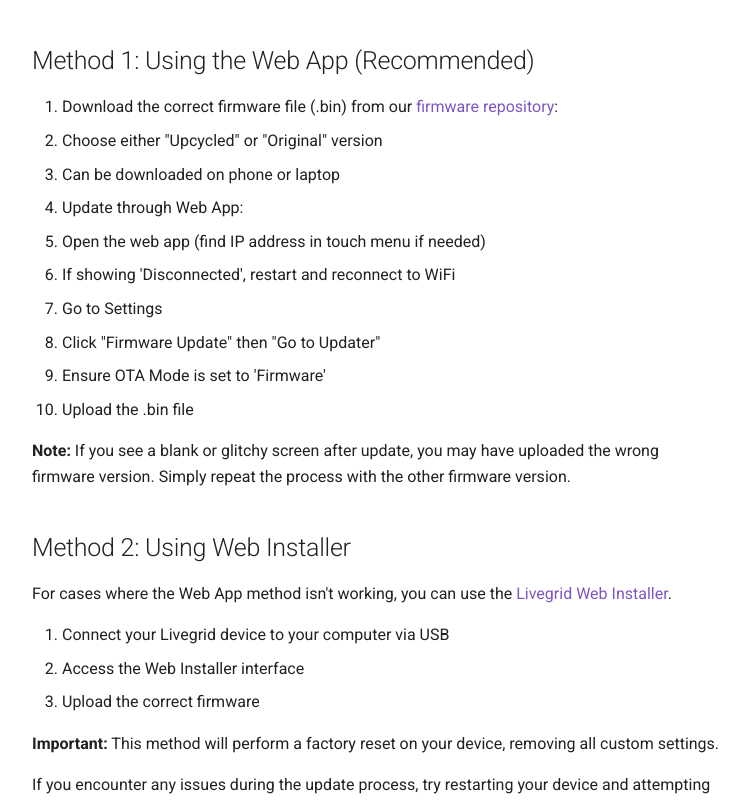
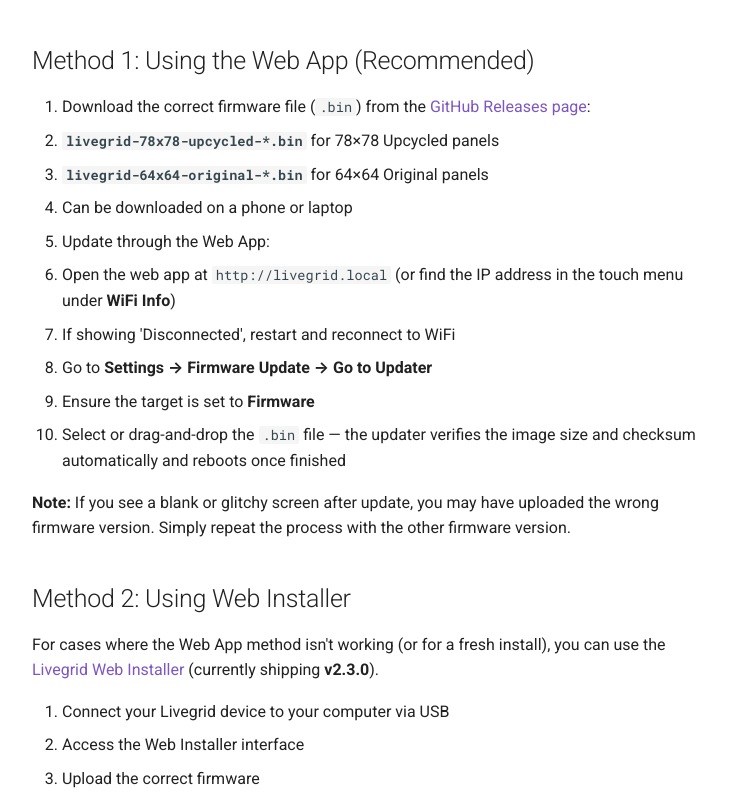
Before and after one commit to livegrid/livegrid.github.io, an MkDocs documentation site: the page built from docs/update.md, in a window 1280 px wide and 1400 px high, cut to the strip 566-1367 px from the top of the window. Shown: the whole strip, without its empty margins (264-1013 px from the left). Built offline with MkDocs 1.6.1 and Material for MkDocs 9.7.7, drawn with Linux system fonts in a browser that asks for light colours.

Commit message:
Update docs for v2.3.0 (GitHub Releases, ElegantOTA v4, NetWizard v2)

```diff
--- a/docs/update.md
+++ b/docs/update.md
@@ -8,23 +8,23 @@ There are two methods to update your Livegrid device. Watch the video guide belo
 
 ## Method 1: Using the Web App (Recommended)
 
-1. Download the correct firmware file (.bin) from our [firmware repository](https://drive.google.com/drive/folders/1QqQZ37dr1o1E2UW8FfLWYng1Vx1vGtFh):
-   - Choose either "Upcycled" or "Original" version
-   - Can be downloaded on phone or laptop
+1. Download the correct firmware file (`.bin`) from the [GitHub Releases page](https://github.com/livegrid/OpenMatrix/releases/latest):
+   - **`livegrid-78x78-upcycled-*.bin`** for 78×78 Upcycled panels
+   - **`livegrid-64x64-original-*.bin`** for 64×64 Original panels
+   - Can be downloaded on a phone or laptop
 
-2. Update through Web App:
-   - Open the web app (find IP address in touch menu if needed)
+2. Update through the Web App:
+   - Open the web app at `http://livegrid.local` (or find the IP address in the touch menu under **WiFi Info**)
    - If showing 'Disconnected', restart and reconnect to WiFi
-   - Go to Settings
-   - Click "Firmware Update" then "Go to Updater"
-   - Ensure OTA Mode is set to 'Firmware'
-   - Upload the .bin file
+   - Go to **Settings → Firmware Update → Go to Updater**
+   - Ensure the target is set to **Firmware**
+   - Select or drag-and-drop the `.bin` file — the updater verifies the image size and checksum automatically and reboots once finished
 
 **Note:** If you see a blank or glitchy screen after update, you may have uploaded the wrong firmware version. Simply repeat the process with the other firmware version.
 
 ## Method 2: Using Web Installer
 
-For cases where the Web App method isn't working, you can use the [Livegrid Web Installer](https://livegrid.github.io/Livegrid-Web-Installer/).
+For cases where the Web App method isn't working (or for a fresh install), you can use the [Livegrid Web Installer](https://livegrid.github.io/Livegrid-Web-Installer/) (currently shipping **v2.3.0**).
 
 1. Connect your Livegrid device to your computer via USB
 2. Access the Web Installer interface
```
Also changed, not shown: docs/index.md (+6 -7 lines), site/index.html, site/search/search_index.json, site/sitemap.xml, site/update/index.html, 1 other file.
